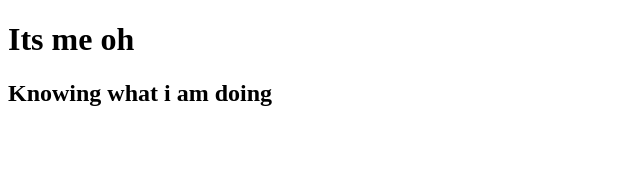
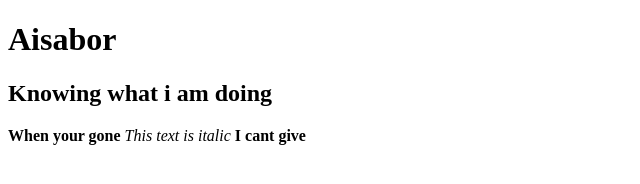
Before and after one commit to aisabor/bat-logic, a plain HTML site: page index.html in a window 1280 px wide. Shown: the whole page, without its empty margins (0-640 px from the left). Drawn offline with Linux system fonts and the light colour scheme.

Commit message:
Update index.html

```diff
--- a/index.html
+++ b/index.html
@@ -7,8 +7,10 @@
     <title>Abor</title>
 </head>
 <body>
-    <h1>Its me oh</h1>
+    <h1>Aisabor</h1>
 <h2>Knowing what i am doing</h2>
+
+<p><b>When your gone</b> <i>This text is italic</i> <b>I cant give</b></p>
 
 </body>
 </html>
```
